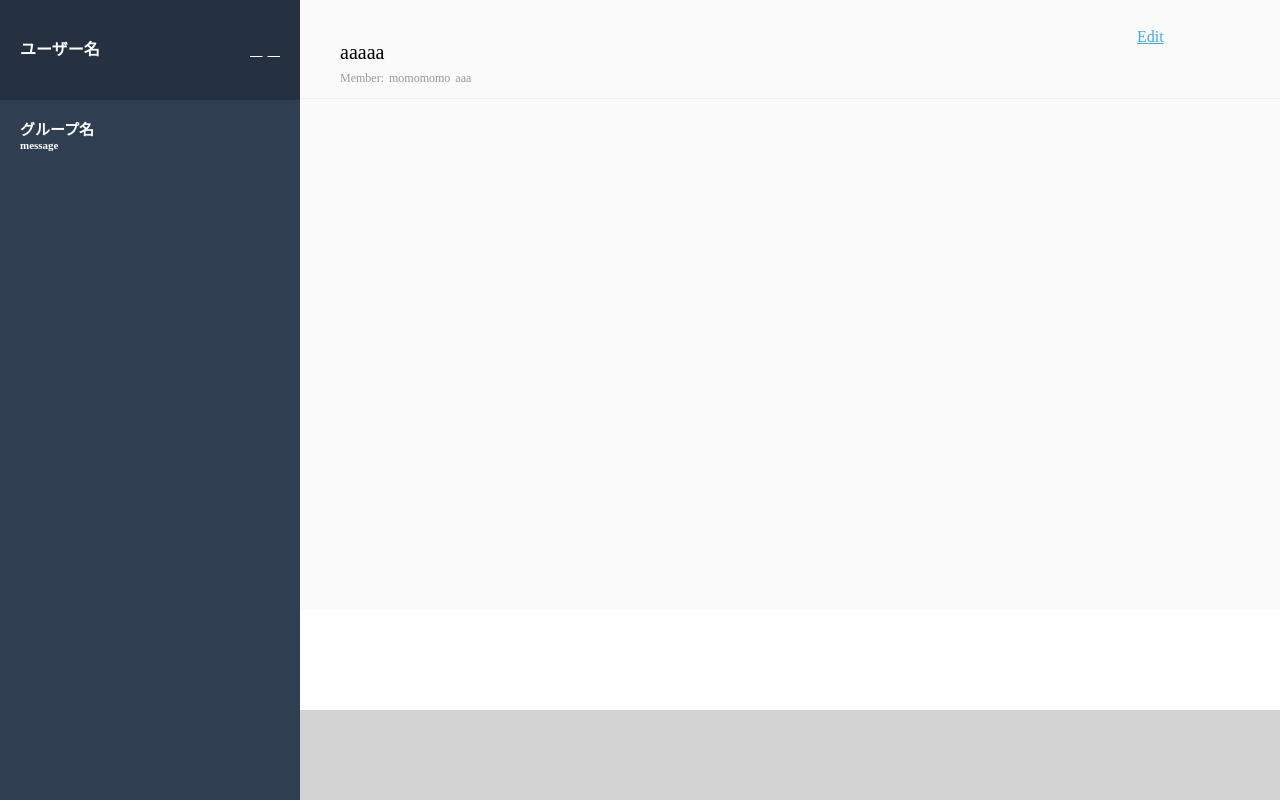
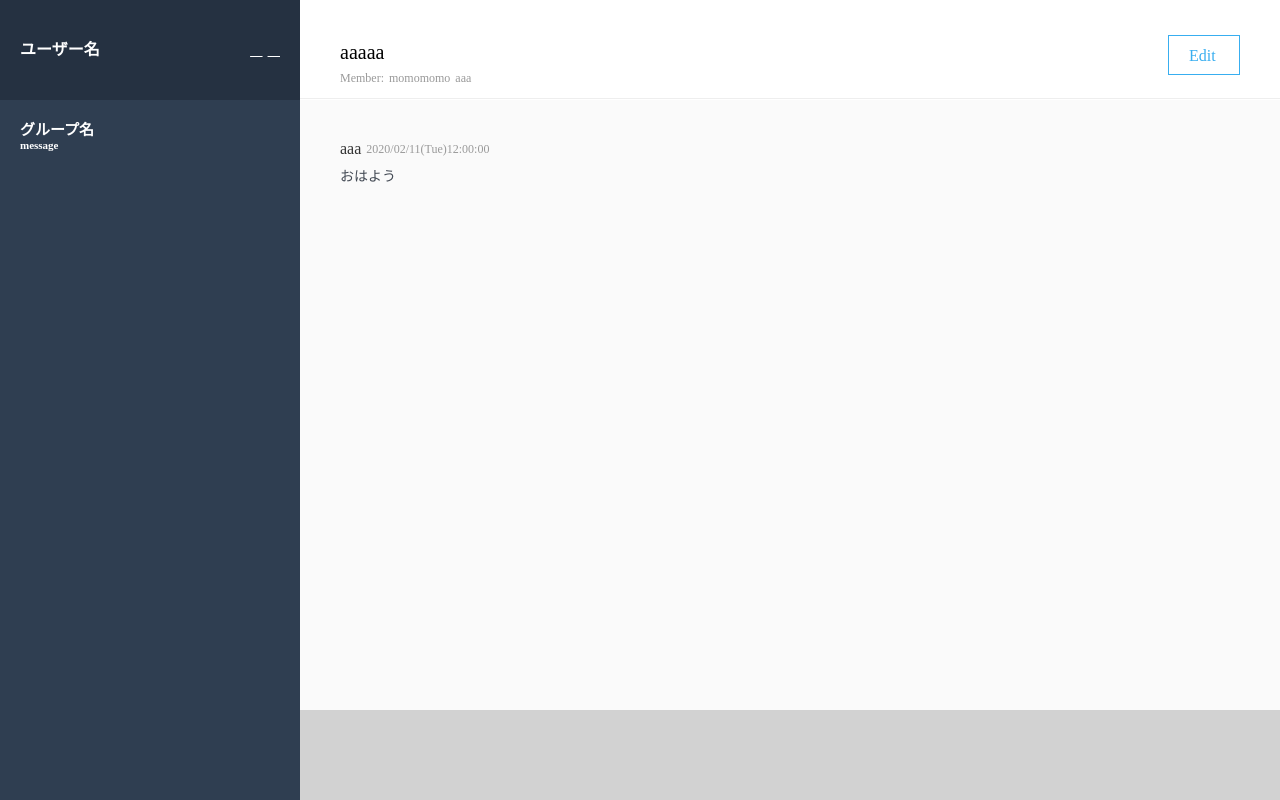
Before and after one commit to mossam628/chat-space, a Rails app: page / in a window 1280 px wide. Run offline with Rails 7, Linux system fonts and the light colour scheme; style sheets or scripts are compiled from the project's sources; some libraries are stand-ins or nearby versions.

Commit message:
chatspace-front

```diff
--- a/app/assets/stylesheets/modules/_messages.scss
+++ b/app/assets/stylesheets/modules/_messages.scss
@@ -115,15 +115,54 @@
     }
     &__edit-btn {
       width: 72px;
-      margin: 28px 31px 20px 20px;
+      height: 40px;
+      line-height: 40px;
+      margin-top: 35px;
+      padding: 0 20px;
       font-size: 16px;
       color: #38aef0;
+      border: solid 1px #38aef0;
+      text-decoration: none;
     }
   }
   &__message-list {
     width: 100%;
     height: calc(100% - 100px - 90px);
     background-color: #fafafa;
+    margin-top: 100px;
+    padding: 40px;
+    &__index {
+      width: 100%;
+      height: 64px;
+      padding-bottom: 20px;
+      &__info {
+        width: 100%;
+        height: 18px;
+        margin-bottom: 12px;
+        display: flex;
+        justify-content: left;
+        &--user{
+          font-size: 16px;
+          color: #333333;
+          height: 18px;
+          line-height: 18px;
+        }
+        &--daytime {
+          font-size: 12px;
+          color: #999999;
+          height: 18px;
+          line-height: 18px;
+          margin-left: 5px;
+        }
+      }
+      &__text {
+        width: 100%;
+        height: 14px;
+        line-height: 14px;
+        font-size: 14px;
+        color: #434A54;
+      }
+    }
   }
   &__message-form {
     width: 100%;
@@ -131,5 +170,6 @@
     background-color: #d2d2d2;
     position: fixed;
     bottom: 0;
+    padding: 20px 40px;
   }
 }
--- a/app/views/shared/_main_chat.html.haml
+++ b/app/views/shared/_main_chat.html.haml
@@ -12,4 +12,13 @@
     = link_to "#", class:"chat-main__group-info__edit-btn" do
       Edit
   .chat-main__message-list
+    .chat-main__message-list__index
+      .chat-main__message-list__index__info
+        %p.chat-main__message-list__index__info--user
+          aaa
+        %p.chat-main__message-list__index__info--daytime
+          2020/02/11(Tue)12:00:00
+      .chat-main__message-list__index__text
+        おはよう
   .chat-main__message-form
+    %form.chat-main__message-form__new
```
